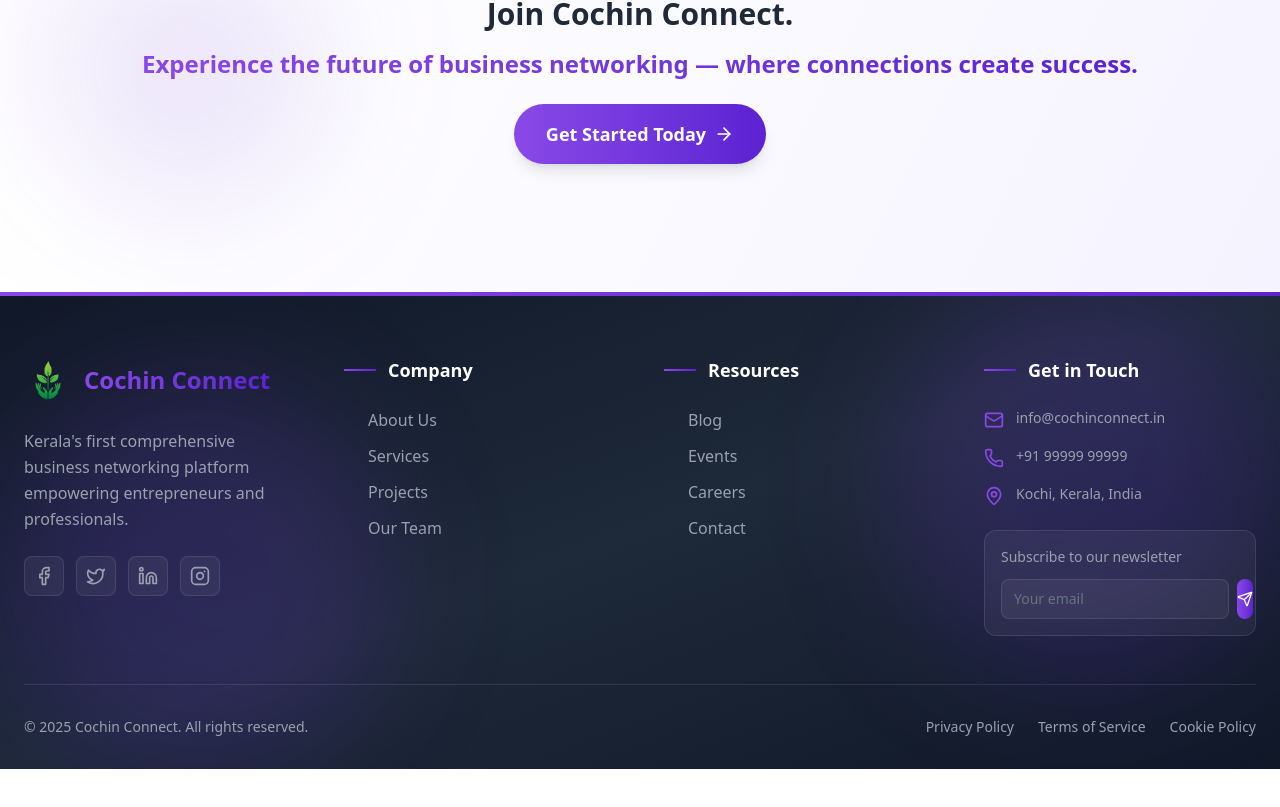
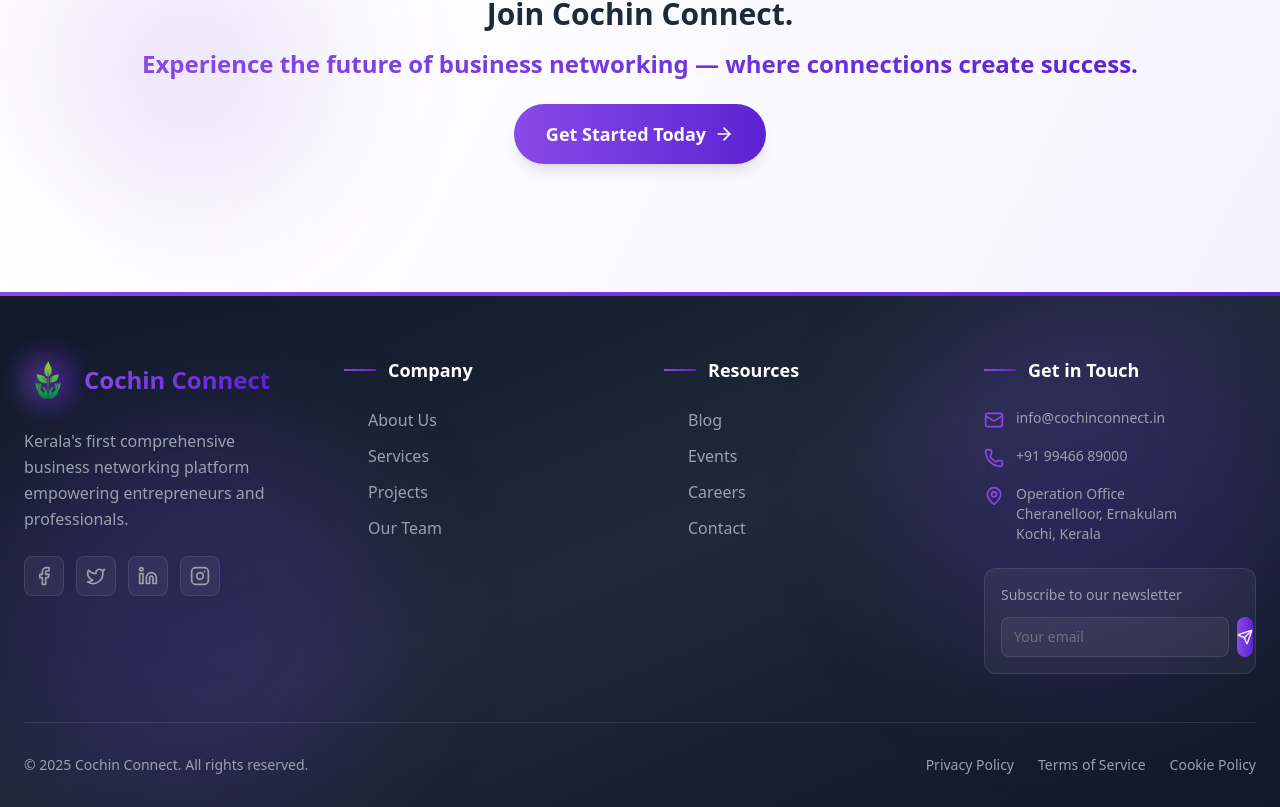
Before and after one commit to Hashir-0214/cochin-connect, a React (Vite) app: page / in a window 1280 px wide. Shown: the part 2359-3166 px from the top of the page. Before the commit the page ends 3128 px from the top, so only its background shows below. Built offline with nearby package versions, Linux system fonts and the light colour scheme.

Commit message:
Update contact details and improve footer layout for better clarity

```diff
--- a/src/components/Contact.jsx
+++ b/src/components/Contact.jsx
@@ -64,15 +64,15 @@
         {
             icon: Phone,
             title: "Call Us",
-            details: "+91 99999 99999",
+            details: "+91 99466 89000",
             subtext: "Mon - Fri, 9 AM - 6 PM IST",
-            link: "tel:+919999999999"
+            link: "tel:+919946689000"
         },
         {
             icon: MapPin,
             title: "Visit Us",
-            details: "Kochi, Kerala, India",
-            subtext: "Meet us at our office",
+            details: "Cheranelloor, Ernakulam",
+            subtext: "Operation Office, Kochi",
             link: "#"
         }
     ];
@@ -185,7 +185,7 @@
                                     </motion.div>
                                 )}
 
-                                <form onSubmit={handleSubmit} className="space-y-6">
+                                <div className="space-y-6">
                                     <div className="grid md:grid-cols-2 gap-6">
                                         <div>
                                             <label className="block text-sm font-semibold text-gray-700 mb-2">
@@ -198,7 +198,6 @@
                                                     name="name"
                                                     value={formData.name}
                                                     onChange={handleChange}
-                                                    required
                                                     className="w-full pl-12 pr-4 py-3 border border-gray-300 rounded-xl focus:outline-none focus:border-[#8a48e7] focus:ring-2 focus:ring-[#8a48e7]/20 transition-all"
                                                     placeholder="John Doe"
                                                 />
@@ -216,7 +215,6 @@
                                                     name="email"
                                                     value={formData.email}
                                                     onChange={handleChange}
-                                                    required
                                                     className="w-full pl-12 pr-4 py-3 border border-gray-300 rounded-xl focus:outline-none focus:border-[#8a48e7] focus:ring-2 focus:ring-[#8a48e7]/20 transition-all"
                                                     placeholder="john@example.com"
                                                 />
@@ -268,7 +266,6 @@
                                             name="message"
                                             value={formData.message}
                                             onChange={handleChange}
-                                            required
                                             rows="6"
                                             className="w-full px-4 py-3 border border-gray-300 rounded-xl focus:outline-none focus:border-[#8a48e7] focus:ring-2 focus:ring-[#8a48e7]/20 transition-all resize-none"
                                             placeholder="Tell us how we can help you..."
@@ -276,7 +273,7 @@
                                     </div>
 
                                     <motion.button
-                                        type="submit"
+                                        onClick={handleSubmit}
                                         whileHover={{ scale: 1.02 }}
                                         whileTap={{ scale: 0.98 }}
                                         className="w-full py-4 bg-gradient-to-r from-[#8a48e7] to-[#5c21d2] text-white rounded-xl font-bold text-lg shadow-lg hover:shadow-xl transition-all duration-300 flex items-center justify-center gap-3 group"
@@ -284,7 +281,7 @@
                                         Send Message
                                         <Send className="w-5 h-5 group-hover:translate-x-1 transition-transform" />
                                     </motion.button>
-                                </form>
+                                </div>
                             </div>
                         </motion.div>
 
--- a/src/components/Footer.jsx
+++ b/src/components/Footer.jsx
@@ -39,6 +39,7 @@
                     <div className="lg:col-span-1">
                         <div className="flex items-center space-x-3 mb-6">
                             <div className="relative">
+                                <div className="absolute inset-0 bg-gradient-to-r from-[#8a48e7] to-[#5c21d2] rounded-xl blur-md opacity-50"></div>
                                 <img
                                     src="/logo.png"
                                     alt="Cochin Connect"
@@ -123,13 +124,13 @@
                                 <Mail className="w-5 h-5 mr-3 mt-0.5 text-[#8a48e7] group-hover:scale-110 transition-transform" />
                                 <span className="text-sm">info@cochinconnect.in</span>
                             </a>
-                            <a href="tel:+919999999999" className="flex items-start text-gray-400 hover:text-white transition-colors group">
+                            <a href="tel:+919946689000" className="flex items-start text-gray-400 hover:text-white transition-colors group">
                                 <Phone className="w-5 h-5 mr-3 mt-0.5 text-[#8a48e7] group-hover:scale-110 transition-transform" />
-                                <span className="text-sm">+91 99999 99999</span>
+                                <span className="text-sm">+91 99466 89000</span>
                             </a>
                             <div className="flex items-start text-gray-400">
                                 <MapPin className="w-5 h-5 mr-3 mt-0.5 text-[#8a48e7]" />
-                                <span className="text-sm">Kochi, Kerala, India</span>
+                                <span className="text-sm">Operation Office<br />Cheranelloor, Ernakulam<br />Kochi, Kerala</span>
                             </div>
                         </div>
 
```
